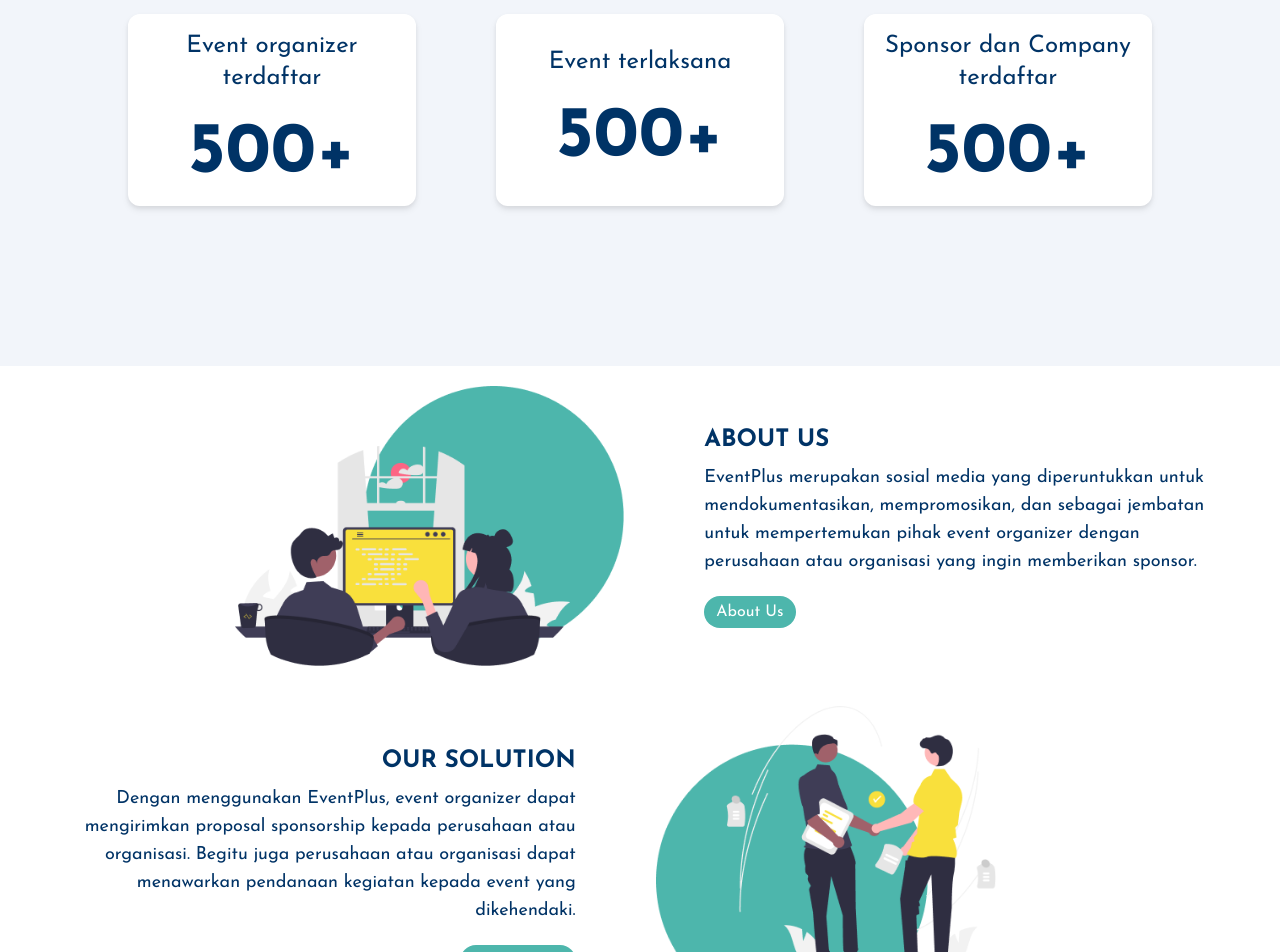
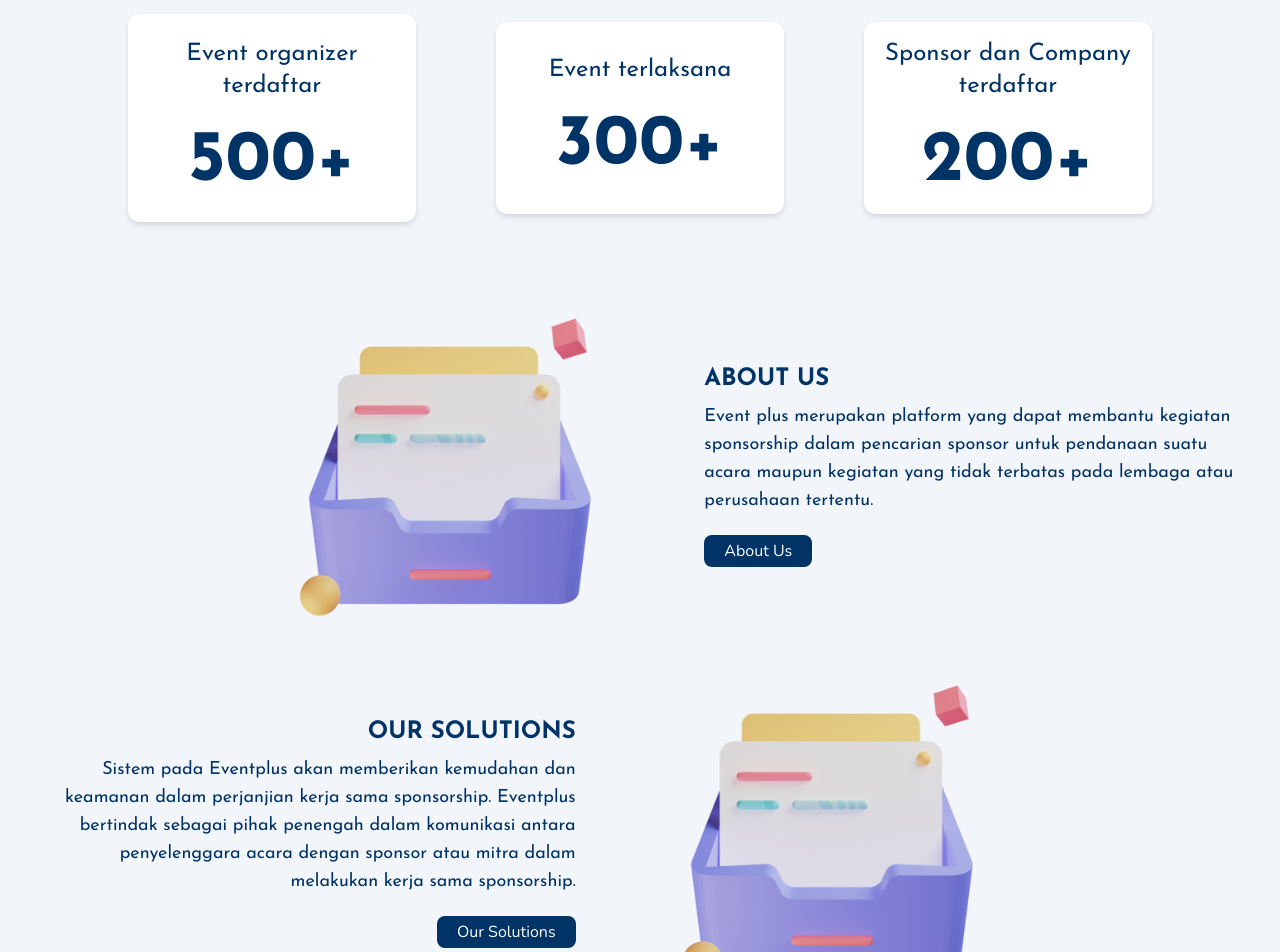
Before and after one commit to Wildanzr/FE-Event-, a React (Vite) app: page / in a window 1280 px wide. Shown: the part 600-1552 px from the top of the page. Built offline with nearby package versions, Linux system fonts and the light colour scheme.

Commit message:
#24 - Components information

```diff
--- a/src/components/main/Information.jsx
+++ b/src/components/main/Information.jsx
@@ -1,47 +1,68 @@
-import React from 'react'
-import AboutUs from "../../images/group1.png"
-import Solution from "../../images/group2.png"
+import React from "react";
+import Info from "../../images/about.png";
 
 const Information = () => {
   return (
-        <>
-        <div className="w-full flex flex-col justify-center items-center bg-white text-[#003366] py-0 lg:flex-row">
-            <div className="flex w-full justify-center items-center my-5 mx-10 lg:justify-end">
-                <img src={AboutUs} className="w-3/5 h-3/5 lg:h-4/6 lg:w-4/6 items-center justify-center"/>
+    <div className="w-full bg-[#F2F5FA] text-[#003366] py-10">
+      <div className="flex flex-col justify-center items-center py-0 lg:flex-row">
+        <div className="flex w-full justify-center items-center my-2 mx-10 lg:justify-end">
+          <img
+            src={Info}
+            className="w-3/5 h-3/5 lg:h-3/5 lg:w-3/5 items-center justify-center"
+          />
         </div>
-            <div className="w-11/12 justify-center items-center my-5 mx-10">
-                <h3 className="text-2xl uppercase font-bold text-center mb-2 lg:text-left">About Us</h3>
-                <p className="text-base text-center mx-auto lg:text-lg lg:text-left">
-                    EventPlus merupakan sosial media yang diperuntukkan untuk mendokumentasikan, mempromosikan, dan sebagai jembatan untuk mempertemukan pihak event organizer dengan perusahaan atau organisasi yang ingin memberikan sponsor.
+        <div className="w-11/12 justify-center items-center my-2 mx-10">
+          <h3 className="text-2xl uppercase font-bold text-center mb-2 lg:text-left">
+            About Us
+          </h3>
+          <p className="text-lg text-center mx-auto lg:text-lg lg:text-left">
+            Event plus merupakan platform yang dapat membantu kegiatan
+            sponsorship dalam pencarian sponsor untuk pendanaan suatu acara
+            maupun kegiatan yang tidak terbatas pada lembaga atau perusahaan
+            tertentu.
           </p>
 
-                <a href="" className="flex items-center justify-center lg:justify-start">
-                    <button className="bg-[#4DB6AC] px-3 py-1 rounded-full text-base text-semibold text-white mt-2 lg:mt-5">
+          <a
+            href=""
+            className="flex items-center justify-center lg:justify-start"
+          >
+            <button className="bg-[#003366] px-5 py-1 rounded-lg text-base font-nunito text-semibold text-white mt-2 lg:mt-5">
               About Us
             </button>
           </a>
         </div>
       </div>
 
-        <div className="w-full flex flex-col justify-center items-center bg-white text-[#003366] py-0 lg:flex-row-reverse">
-            <div className="flex w-full justify-center my-5 mx-10 lg:justify-start">
-                <img src={Solution} className="w-3/5 h-3/5 lg:h-4/6 lg:w-4/6 items-center justify-center"/>
+      <div className="flex flex-col justify-center items-center py-0 lg:flex-row-reverse">
+        <div className="flex w-full justify-center my-2 mx-10 lg:justify-start">
+          <img
+            src={Info}
+            className="w-3/5 h-3/5 lg:h-3/5 lg:w-3/5 items-center justify-center"
+          />
         </div>
-            <div className="w-11/12 justify-center items-center my-5 mx-10">
-                <h3 className="text-2xl uppercase font-bold text-center mb-2 lg:text-right">Our Solution</h3>
-                <p className="text-base text-center mx-auto lg:text-lg lg:text-right">
-                    Dengan menggunakan EventPlus, event organizer dapat mengirimkan proposal sponsorship kepada perusahaan atau organisasi. Begitu juga perusahaan atau organisasi dapat menawarkan pendanaan kegiatan kepada event yang dikehendaki.
+        <div className="w-11/12 justify-center items-center my-2 mx-10">
+          <h3 className="text-2xl uppercase font-bold text-center mb-2 lg:text-right">
+            Our Solutions
+          </h3>
+          <p className="text-lg text-center mx-auto lg:text-lg lg:text-right">
+            Sistem pada Eventplus akan memberikan kemudahan dan keamanan dalam
+            perjanjian kerja sama sponsorship. Eventplus bertindak sebagai pihak
+            penengah dalam komunikasi antara penyelenggara acara dengan sponsor
+            atau mitra dalam melakukan kerja sama sponsorship.
           </p>
 
-                <a href="" className="flex items-center justify-center lg:justify-end">
-                    <button className="bg-[#4DB6AC] px-3 py-1 rounded-full text-base text-semibold text-white mt-2 lg:mt-5">
-                        Our Solution
+          <a
+            href=""
+            className="flex items-center justify-center lg:justify-end"
+          >
+            <button className="bg-[#003366] px-5 py-1 rounded-lg text-base font-nunito text-semibold text-white mt-2 lg:mt-5">
+              Our Solutions
             </button>
           </a>
         </div>
       </div>
-        </>
-    )
-}
+    </div>
+  );
+};
 
-export default Information
+export default Information;
--- a/src/components/main/Stats.jsx
+++ b/src/components/main/Stats.jsx
@@ -3,26 +3,26 @@
 
 const Stats = () => {
   return (
-    <div className="flex flex-col items-center justify-center pb-20 bg-[#F2F5FA] text-[#003366] lg:flex-row">
-      <div className="flex flex-col rounded-xl items-center justify-center bg-white drop-shadow-md w-72 h-48 py-2 px-2 mx-10 my-5 lg:my-20">
+    <div className="flex flex-col items-center justify-center bg-[#F2F5FA] text-[#003366] lg:flex-row">
+      <div className="flex flex-col rounded-xl items-center justify-center bg-white drop-shadow-md w-72 h-52 py-2 px-2 mx-10 my-5 lg:mt-20">
         <div className="flex flex-col">
             <p className="text-2xl text-center">Event organizer terdaftar</p>
             <br/>
             <h2 className="text-7xl text-center font-extrabold">500+</h2>
         </div>
       </div>
-      <div className="flex flex-col rounded-xl items-center justify-center bg-white drop-shadow-md w-72 h-48 py-2 px-2 mx-10 my-5 lg:my-20">
+      <div className="flex flex-col rounded-xl items-center justify-center bg-white drop-shadow-md w-72 h-48 py-2 px-2 mx-10 my-5 lg:mt-20">
         <div className="flex flex-col">
             <p className="text-2xl text-center">Event terlaksana</p>
             <br/>
-            <h2 className="text-7xl text-center font-extrabold">500+</h2>
+            <h2 className="text-7xl text-center font-extrabold">300+</h2>
         </div>
       </div>
-      <div className="flex flex-col rounded-xl items-center justify-center bg-white drop-shadow-md w-72 h-48 py-2 px-2 mx-10 my-5 lg:my-20">
+      <div className="flex flex-col rounded-xl items-center justify-center bg-white drop-shadow-md w-72 h-48 py-2 px-2 mx-10 my-5 lg:mt-20">
         <div className="flex flex-col">
             <p className="text-2xl text-center">Sponsor dan Company terdaftar</p>
             <br/>
-            <h2 className="text-7xl text-center font-extrabold">500+</h2>
+            <h2 className="text-7xl text-center font-extrabold">200+</h2>
         </div>
       </div>
     </div>
```
Also changed, not shown: notes.txt. Lines whose indentation alone changed are shown as unchanged.
